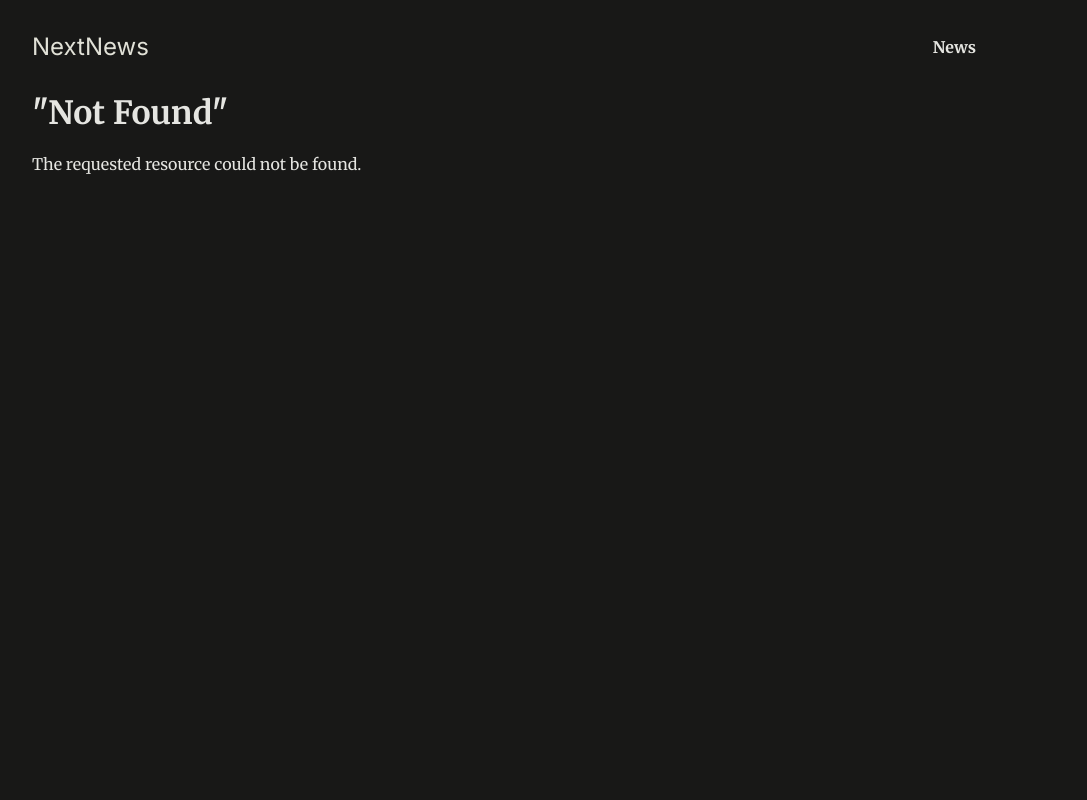
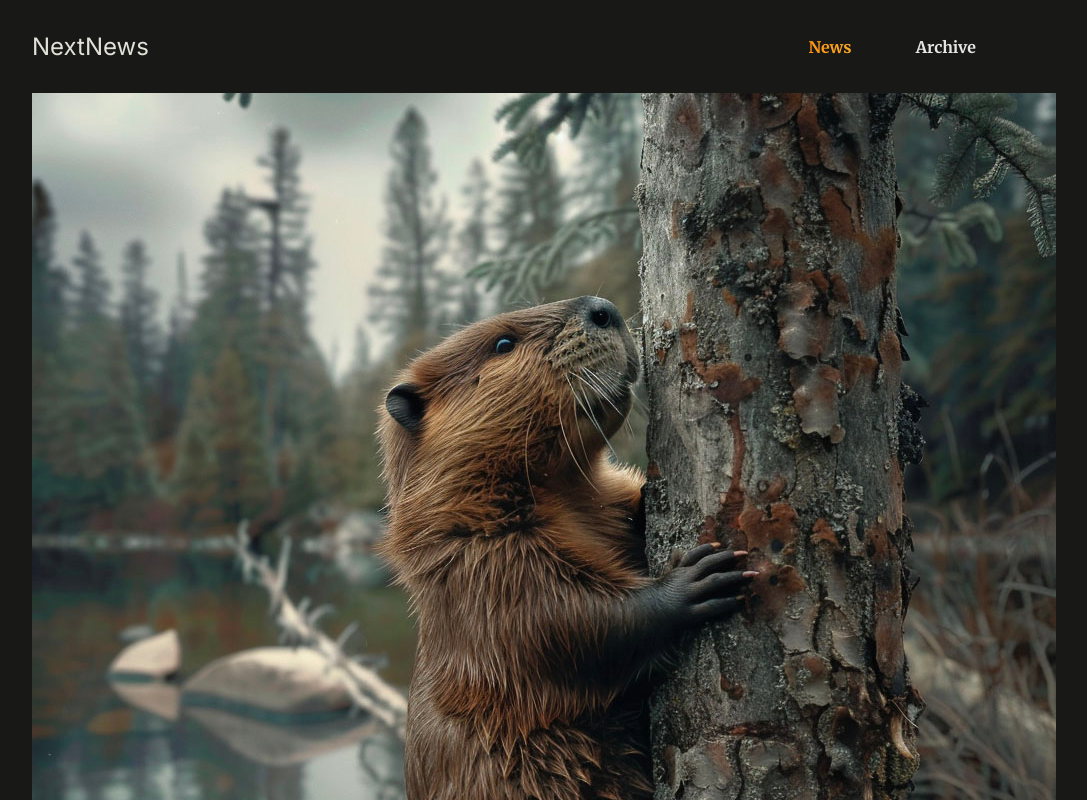
Before and after one commit to fogcitymarathoner/nextjs-section4, a Next.js app: page /news/beaver-plague/image in a window 1280 px wide. Before the commit this address had no page. Shown: the top 800 px of the page, without its empty margins (128-1215 px from the left). Built offline with nearby package versions, Linux system fonts and the light colour scheme.

Commit message:
committing "combining parallel and intercepting routes

```diff
--- /dev/null
+++ b/app/news/[slug]/@modal/page.js
@@ -0,0 +1,3 @@
+export default function ModalDefaultPage() {
+    return null
+}
--- /dev/null
+++ b/app/news/[slug]/image/page.js
@@ -0,0 +1,22 @@
+import {DUMMY_NEWS} from "@/dummy-news";
+import {notFound} from "next/navigation";
+
+export default function ImagePage({params}) {
+    const newsItemSlug = params.slug
+
+    const newsItem = DUMMY_NEWS.find(newsItem => newsItem.slug === newsItemSlug)
+    if (!newsItem) {
+        notFound()
+    }
+
+    return (
+        <>
+{/*            <div className="modal-backdrop"/>
+            <dialog className="modal" open>*/}
+                <div className="fullscreen-image">
+                    <img src={`/images/news/${newsItem.image}`} alt={newsItem.title}/>
+                </div>
+            {/*</dialog>*/}
+        </>
+    )
+}
--- /dev/null
+++ b/app/news/[slug]/layout.js
@@ -0,0 +1,8 @@
+export default function NewsDetailLayout({children, modal}) {
+    return (
+    <>
+        {modal}
+        {children}
+    </>
+    )
+}
--- a/components/main-header/main-header.js
+++ b/components/main-header/main-header.js
@@ -1,6 +1,8 @@
+import {NavLink} from "@/components/nav-link";
 import Link from 'next/link';
 
 export default function MainHeader() {
+
     return (
         <header id="main-header">
             <div id="logo">
@@ -9,7 +11,10 @@ export default function MainHeader() {
             <nav>
                 <ul>
                     <li>
-                        <Link href="/news">News</Link>
+                        <NavLink href="/news">News</NavLink>
+                    </li>
+                    <li>
+                        <NavLink href="/archive">Archive</NavLink>
                     </li>
                 </ul>
             </nav>
--- a/components/main-header/nav-link.js
+++ b/components/nav-link.js
@@ -1,7 +1,7 @@
 'use client'
-import Link from "next/link";
-import classes from './nav-link.module.css'
+import Link from 'next/link';
 import {usePathname} from "next/navigation";
+import classes from './nav-link.module.css';
 
 export function NavLink({href, children}) {
     const path = usePathname()
```
Also changed, not shown: app/news/[slug]/@modal/(.)image/page.js (added, +22 -0 lines), app/news/[slug]/page.js (+8 -1 lines), components/nav-link.module.css (renamed from components/main-header/nav-link.module.css).
